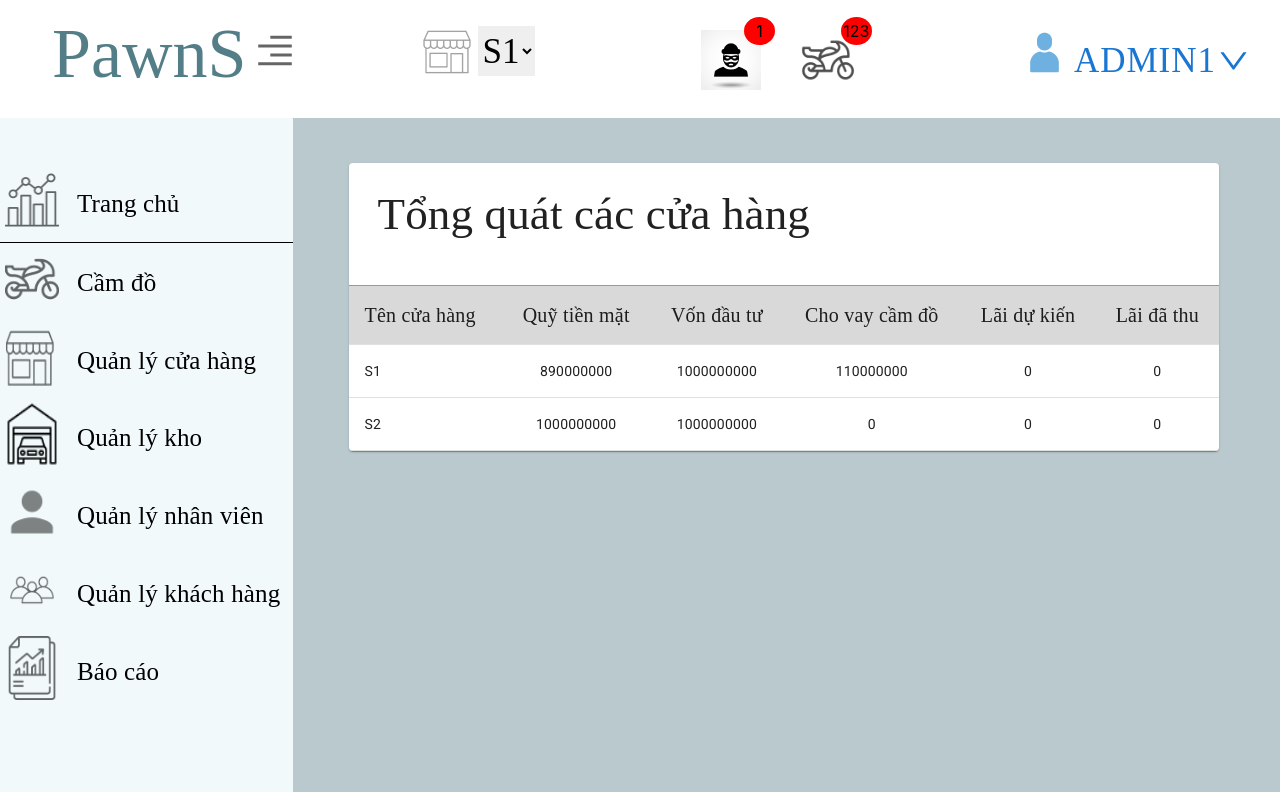
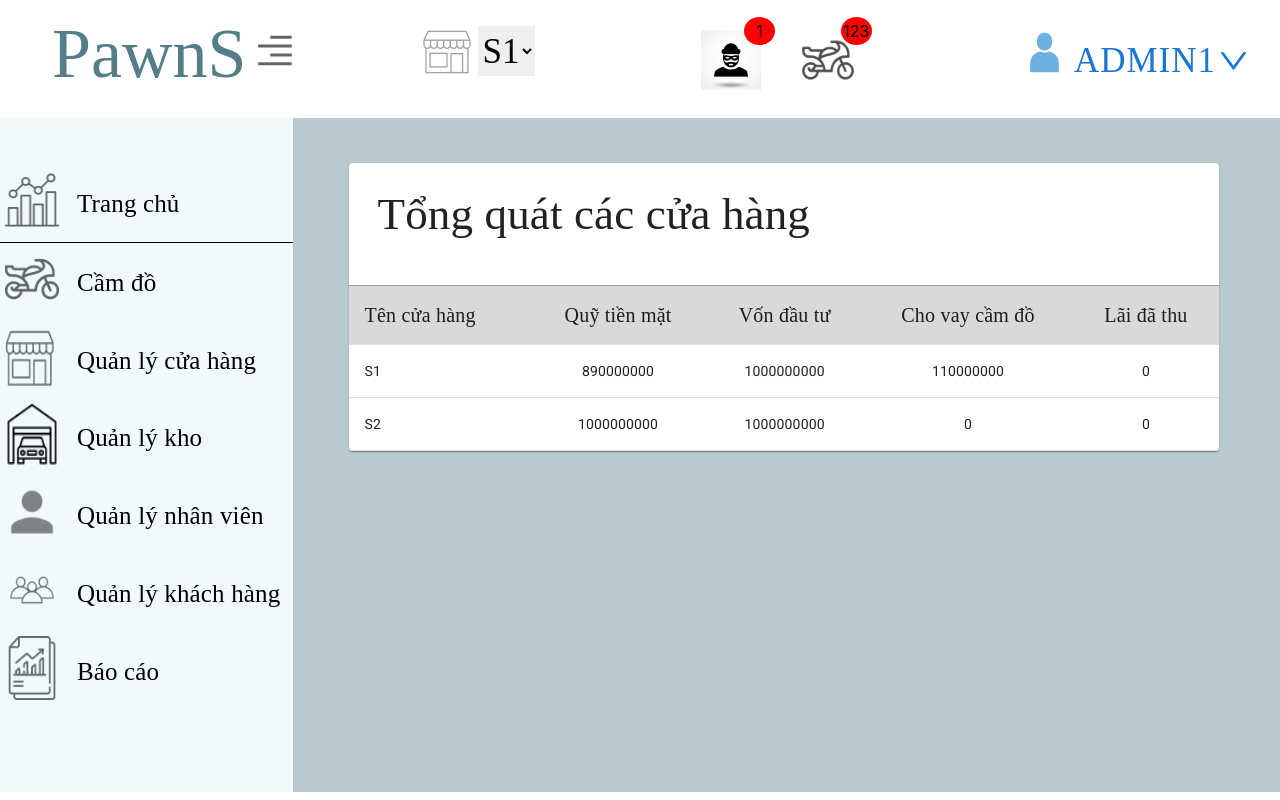
Before and after one commit to tran-van-cao-tung/cam-do-frontend, a React (Create React App) app: page /chainstores in a window 1280 px wide. Built offline with nearby package versions, Linux system fonts and the light colour scheme; a web font is replaced by a local one.

Commit message:
Xóa cột lãi dự kiến

```diff
--- a/src/Components/StoreManager/ChainStores/ChainStores.js
+++ b/src/Components/StoreManager/ChainStores/ChainStores.js
@@ -8,13 +8,13 @@ import TableRow from "@mui/material/TableRow";
 import * as React from "react";
 import "./chainstores.css";
 
-function createData(name, money, capital, pawnloan, expected, collected) {
-  return { name, money, capital, pawnloan, expected, collected };
+function createData(name, money, capital, pawnloan, collected) {
+  return { name, money, capital, pawnloan, collected };
 }
 
 const rows = [
-  createData("S1", 890000000, 1000000000, 110000000, 0, 0),
-  createData("S2", 1000000000, 1000000000, 0, 0, 0),
+  createData("S1", 890000000, 1000000000, 110000000, 0),
+  createData("S2", 1000000000, 1000000000, 0, 0),
 ];
 
 export default function ChainStores() {
@@ -30,7 +30,6 @@ export default function ChainStores() {
               <TableCell align="center">Quỹ tiền mặt</TableCell>
               <TableCell align="center">Vốn đầu tư</TableCell>
               <TableCell align="center">Cho vay cầm đồ</TableCell>
-              <TableCell align="center">Lãi dự kiến</TableCell>
               <TableCell align="center">Lãi đã thu</TableCell>
             </TableRow>
           </TableHead>
@@ -43,7 +42,6 @@ export default function ChainStores() {
                 <TableCell align="center">{row.money}</TableCell>
                 <TableCell align="center">{row.capital}</TableCell>
                 <TableCell align="center">{row.pawnloan}</TableCell>
-                <TableCell align="center">{row.expected}</TableCell>
                 <TableCell align="center">{row.collected}</TableCell>
               </TableRow>
             ))}
--- a/src/Components/StoreManager/DetailsStore/DetailsStore.js
+++ b/src/Components/StoreManager/DetailsStore/DetailsStore.js
@@ -36,11 +36,11 @@ function Commodity() {
             <Item className="item-detail">
             <div className="information chill-2">Thông tin lãi</div>
               <div className="text">
-                <p>Lãi dự kiến</p>
-                <p>lãi đã thu</p>
+                {/* <p>Lãi dự kiến</p> */}
+                <p>Lãi đã thu</p>
               </div>
               <div className="number">
-                <p>0</p>
+                {/* <p>0</p> */}
                 <p>0</p>
               </div>
             </Item>
@@ -50,13 +50,13 @@ function Commodity() {
             <div className="information chill-3">Thông tin chi tiết cầm đồ</div>
               <div className="text">
                 <p>Tiền cho vay</p>
-                <p>Lãi dự kiến</p>
+                {/* <p>Lãi dự kiến</p> */}
                 <p>Lãi đã thu</p>
                 <p>Tiền khách nợ</p>
               </div>
               <div className="number">
                 <p>110,000,000</p>
-                <p>1,700,000</p>
+                {/* <p>1,700,000</p> */}
                 <p>100,000</p>
                 <p>0</p>
               </div>
```
